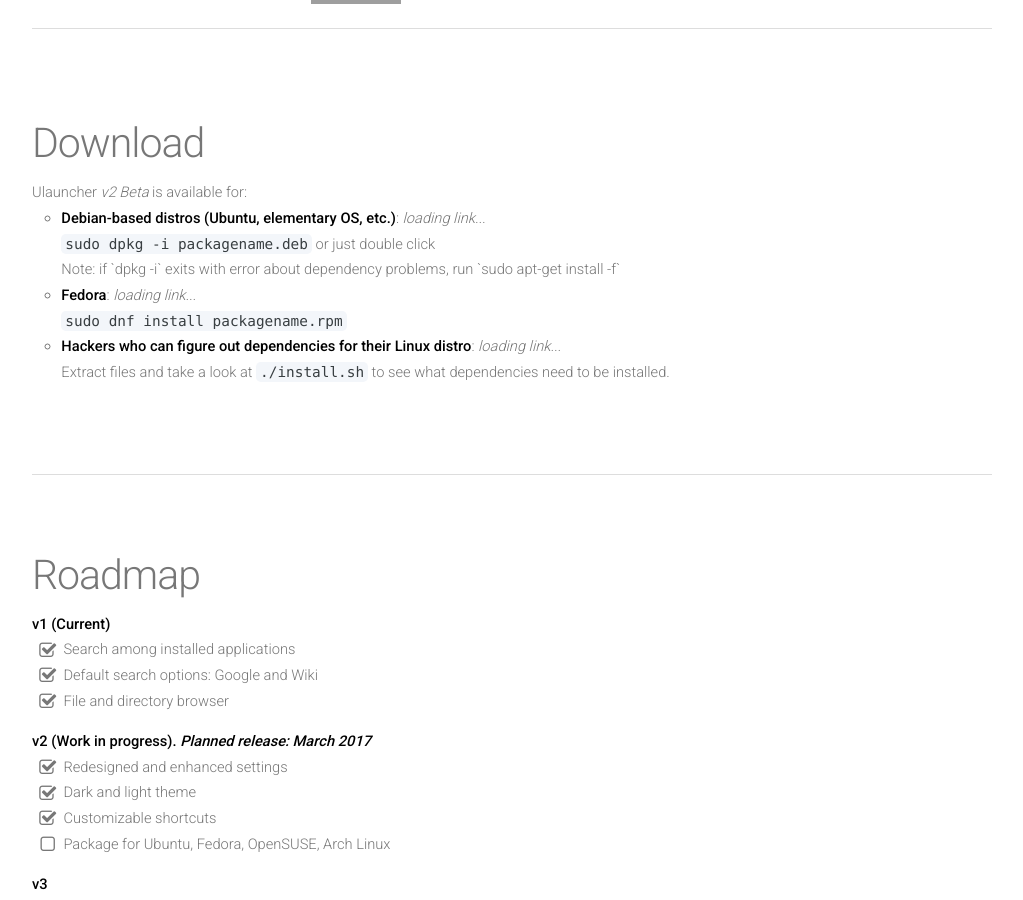
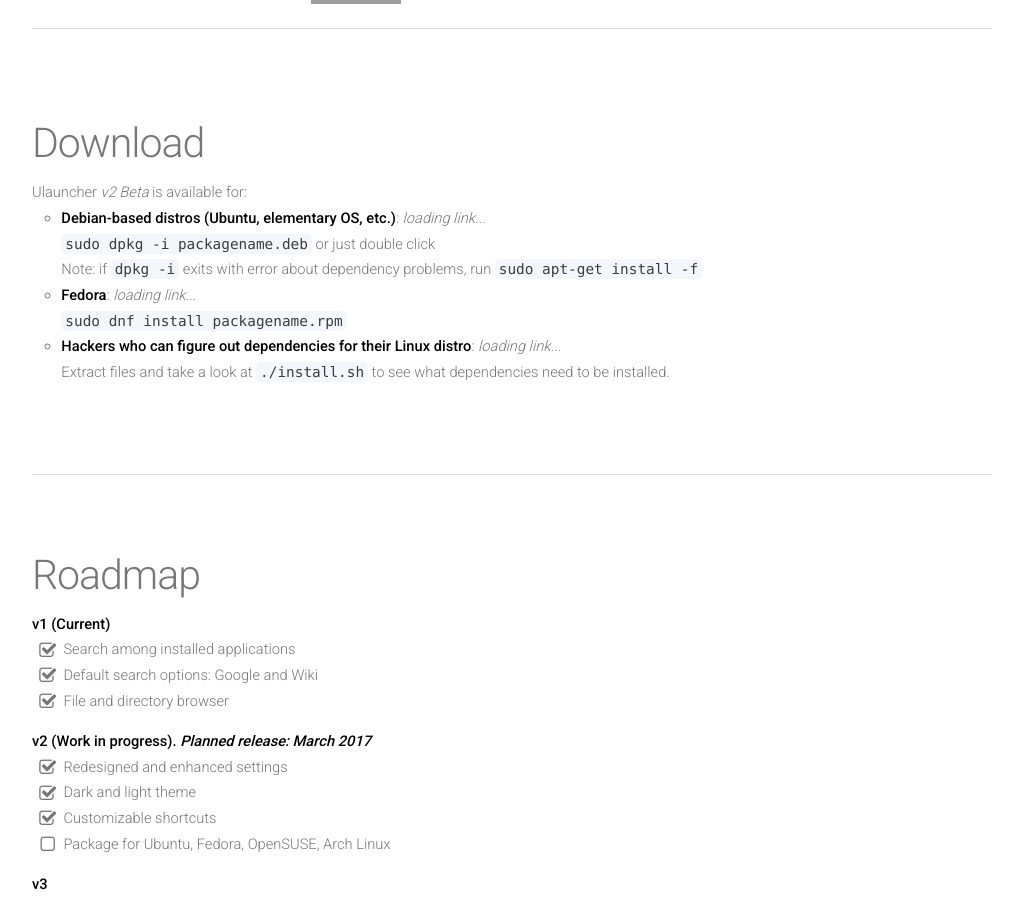
Before and after one commit to Ulauncher/ulauncher.io, a Jekyll site: the page built from index.html, in a window 1280 px wide and 900 px high, scrolled down 1339 px. Shown: the whole window, without its empty margins (128-1151 px from the left). Built offline with Jekyll 4.4.1, drawn with Linux system fonts in a browser that asks for light colours; grey boxes are pictures that could not be loaded.

Commit message:
fixed markup

```diff
--- a/_includes/index/releases.html
+++ b/_includes/index/releases.html
@@ -6,7 +6,8 @@
             <b>Debian-based distros (Ubuntu, elementary OS, etc.)</b>: <span id="release-deb"><i>loading link...</i></span>
             <br>
             <code>sudo dpkg -i packagename.deb</code> or just double click <br>
-            Note: if `dpkg -i` exits with error about dependency problems, run `sudo apt-get install -f`
+            Note: if <code>dpkg -i</code> exits with error about dependency problems,
+            run <code>sudo apt-get install -f</code>
         </li>
         <li>
             <b>Fedora</b>: <span id="release-fedora"><i>loading link...</i></span>
```
